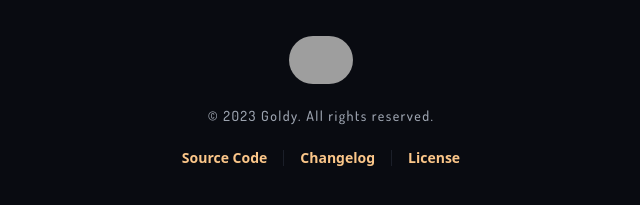
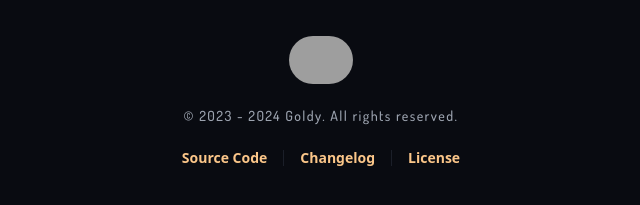
Before and after one commit to THEGOLDENPRO/goldy-exe, a Python web app: template templates/home.html in a window 1280 px wide. Shown: the part 377-582 px from the top of the page, without its empty margins (319-959 px from the left). Run offline with Jinja, Linux system fonts and the light colour scheme; the template is opened without the code that fills it, so the values that code supplies are empty; style sheets or scripts are compiled from the project's sources; grey boxes are pictures that could not be loaded.

Commit message:
chore: copyright update

```diff
--- a/templates/footer.html
+++ b/templates/footer.html
@@ -5,7 +5,7 @@
         </a>
 
         <p class="mt-5 text-center text-sm leading-6 text-exeGray">
-            © 2023 Goldy. All rights reserved.
+            © 2023 - 2024 Goldy. All rights reserved.
         </p>
 
         <div class="mt-5 flex items-center justify-center space-x-4 text-sm font-semibold text-goldyCream">
```
